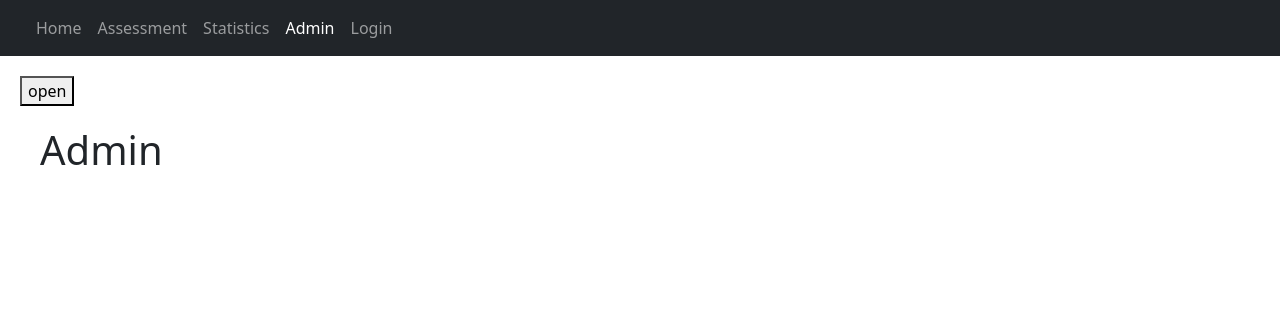
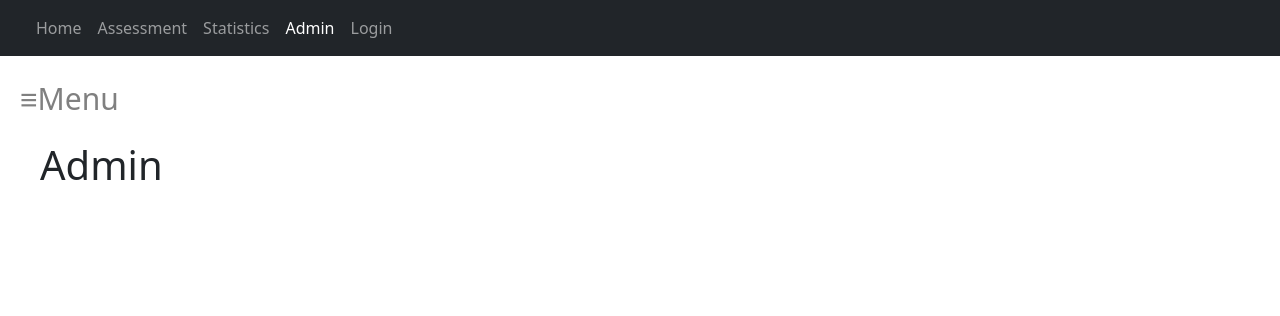
Before and after one commit to Extrosoph/Agile-Website-Developlment, a Flask app: page /admin in a window 1280 px wide. Shown: the top 316 px of the page. Run offline with Flask 2, Linux system fonts and the light colour scheme; some libraries are stand-ins or nearby versions.

Commit message:
fix some js error, added a left side bar in admin.html and added a feature to login with either username or email which still needs some work.

```diff
--- a/webapp/app/admin.py
+++ b/webapp/app/admin.py
@@ -1,8 +1,10 @@
 from app import app
 from flask import  redirect, url_for, render_template, request, session, flash, Blueprint
+from app.models import Assessment, db
+from json import dumps
 
 admin_bp = Blueprint('admin_bp', __name__)
 
-@admin_bp.route("/admin")
+@admin_bp.route("/admin", methods=["POST", "GET"])
 def admin():
-    return render_template("admin.html", page='admin')
+        return render_template("admin.html", page='admin')
--- a/webapp/app/models.py
+++ b/webapp/app/models.py
@@ -44,6 +44,7 @@ class User(db.Model):
 class Assessment(db.Model):
     __tablename__ = 'assessment'
     id = db.Column(db.Integer, primary_key=True)
+    category = db.Column(db.String(250), nullable=False)
     userId = db.Column(db.Integer, db.ForeignKey('user.id'))
     questions = db.relationship('Questions', cascade='all, delete-orphan')
     userAnswers = db.relationship('userAnswers', cascade='all, delete-orphan')
@@ -81,7 +82,6 @@ class correctAnswers(db.Model):
     id = db.Column(db.Integer, primary_key=True)
     answer = db.Column('answer', db.String(100), nullable=False)
     questionID = db.Column(db.Integer, db.ForeignKey('questions.id'))
-    question = db.relationship('Questions')
     assessmentId = db.Column(db.Integer, db.ForeignKey('assessment.id'))
 
     def __repr__(self):
--- a/webapp/app/static/css/admin.css
+++ b/webapp/app/static/css/admin.css
@@ -47,3 +47,9 @@
   .sidenav {padding-top: 15px;}
   .sidenav a {font-size: 18px;}
 }
+
+#menus {
+    text-align: center;
+    font-size: 30px;
+    color: #808080;
+}
--- a/webapp/app/static/javascript/main.js
+++ b/webapp/app/static/javascript/main.js
@@ -51,17 +51,17 @@ $(document).ready(function() {
                     return false;
                 }
 
-                if ($('#passwordInput').val().search('/[a-z]/') < 1) {
+                if (/[a-z]/.test($('#passwordInput').val()) == false) {
                     alert('Password requires lowercase characters!')
                     return false;
                 }
 
-                if ($('#passwordInput').val().search('/[A-Z]/') < 1) {
+                if (/[A-Z]/.test($('#passwordInput').val()) == false) {
                     alert('Password requires uppercase characters!')
                     return false;
                 }
 
-                if ($('#passwordInput').val().search('/[0-9]/') < 1) {
+                if (/[0-9]/.test($('#passwordInput').val()) == false) {
                     alert('Password requires numbers!')
                     return false;
                 }
@@ -73,18 +73,15 @@ $(document).ready(function() {
     //Need to fix
     var isActive = true;
     if (lastPathSegment == 'admin') {
-        /* Set the width of the side navigation to 250px and the left margin of the page content to 250px */
+        // Function to add the menu items and move everything to the right
         $('#menus').click(function() {
-            if (isActive) {
-                $('#mySidenav').css('width') = '250px';
-                $('#main').style['margin-left'] = '250px';
-                isActive = false
-            }
-            else {
-                $('#mySidenav').css('width') = '0px';
-                $('#main').style['margin-left'] = '0px';
-                isActive = false;
-            }
+            $('#mySidenav').css('width', '250px');
+            $('#main').css('margin-left', '250px');
+        })
+
+        $('#close').click(function() {
+            $('#mySidenav').css('width', '0px');
+                $('#main').css('margin-left', '0px');
         })
     }
 })
--- a/webapp/app/templates/admin.html
+++ b/webapp/app/templates/admin.html
@@ -3,14 +3,13 @@
 {% block content %}
 <link rel="stylesheet" type="text/css" href="{{ url_for('static', filename='css/admin.css')}}">
 <div id="mySidenav" class="sidenav">
-  <a href="/home">About</a>
-  <a href="/assessment">Services</a>
+  <a href="javascript:void(0)" class="closebtn" id="close">&times;</a>
+  <a href="/assessment">Assessment</a>
+  <a href="/user">Users</a>
   <a href="/statistics">Clients</a>
-  <a href="/login">Contact</a>
 </div>
 
-<!-- Use any element to open the sidenav -->
-<button id="menus">open</button>
+<span id="menus">&#8801;Menu</span>
 
 <!-- Add all page content inside this div if you want the side nav to push page content to the right (not used if you only want the sidenav to sit on top of the page -->
 <div id="main">
--- a/webapp/app/templates/login.html
+++ b/webapp/app/templates/login.html
@@ -6,10 +6,10 @@
 <form class="form-box" method="post" id="myform">
     <h1>Login</h1>
     <div class="input-box">
-        <input id="email" type="email" name="email" placeholder="Email">
+        <input id="email" name="email" placeholder="Email/Username" maxlength="256">
     </div>
     <div class="input-box" id="password">
-        <input type="password" name="password" placeholder="Password" id="passwordInput">
+        <input type="password" name="password" placeholder="Password" id="passwordInput" maxlength="200">
         <i id="eye" class="fa fa-eye"></i>
     </div>
     {% with messages = get_flashed_messages() %}
--- a/webapp/app/templates/signup.html
+++ b/webapp/app/templates/signup.html
@@ -6,13 +6,13 @@
 <form class="form-box" method="post">
     <h1>Sign Up</h1>
     <div class="input-box">
-        <input id="username" type="text" name="username" placeholder="Username">
+        <input id="username" type="text" name="username" placeholder="Username" maxlength="40">
     </div>
     <div class="input-box">
-        <input id="email" type="email" name="email"placeholder="Email">
+        <input id="email" type="email" name="email"placeholder="Email" maxlength="256">
     </div>
     <div class="input-box" id="password">
-        <input type="password" name="password" placeholder="Password" id="passwordInput">
+        <input type="password" name="password" placeholder="Password" id="passwordInput" maxlength="200">
         <i id="eye" class="fa fa-eye"></i>
     </div>
     {% with messages = get_flashed_messages() %}
```
Also changed, not shown: webapp/app/auth.py (+12 -6 lines).
